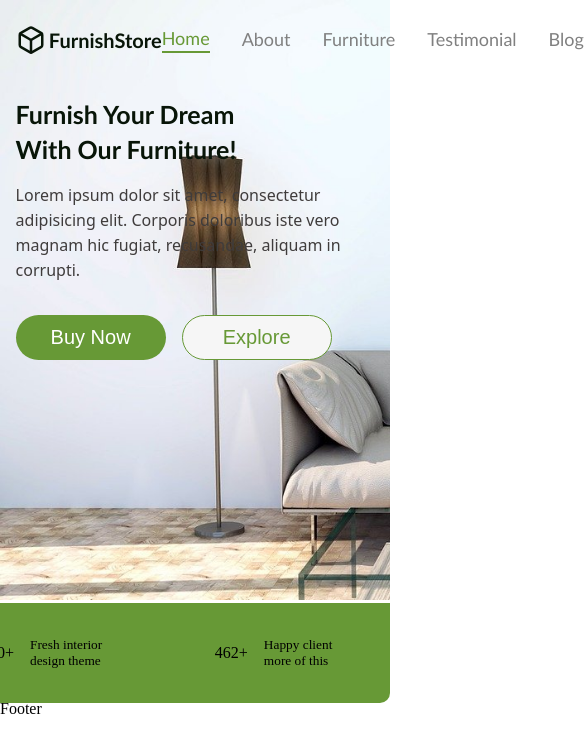
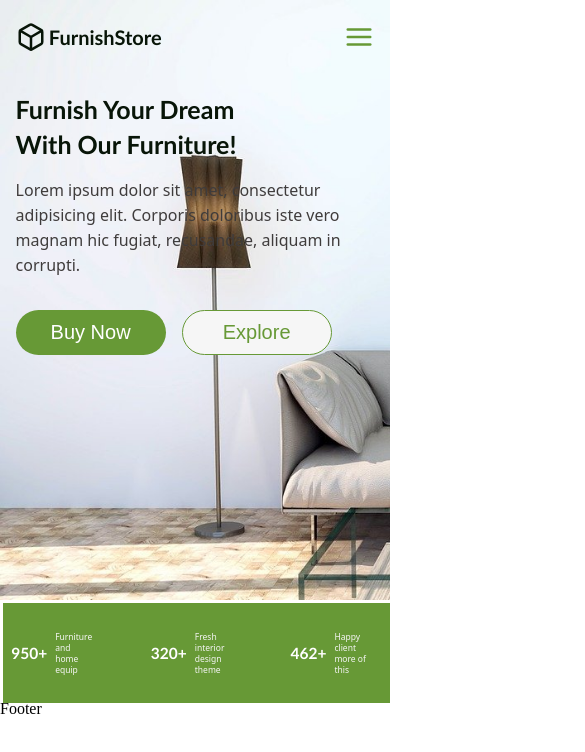
Before and after one commit to techshomez/furnishstore, a React (Vite) app: page / in a window 390 px wide. Shown: the top 752 px of the page, 585 px wide, since content can reach past the window. Built offline with nearby package versions, Linux system fonts and the light colour scheme.

Commit message:
Add banner count component responsive;

```diff
--- a/src/components/common/navbar/navbar.scss
+++ b/src/components/common/navbar/navbar.scss
@@ -11,6 +11,7 @@
     display: flex;
     justify-content: space-between;
     align-items: center;
+    z-index: 3;
 
     .left {
       display: flex;
@@ -133,11 +134,6 @@
 }
 
 @media (max-width: 820px) {
-  .main {
-    padding: 0rem 0%;
-    background-color: #fff;
-    border-radius: 0px;
-
   .header {
     display: flex;
     flex-direction: column;
@@ -326,14 +322,8 @@
     }
   }
 }
-}
 
 @media (max-width: 477px) {
-  .main {
-    padding: 0rem 0%;
-    background-color: #fff;
-    border-radius: 0px;
-
   .header {
     display: flex;
     flex-direction: column;
@@ -522,4 +512,3 @@
     }
   }
 }
-}
--- a/src/components/home/bannerCount/count.scss
+++ b/src/components/home/bannerCount/count.scss
@@ -13,7 +13,6 @@
     gap: 2rem;
     margin: 0.2rem 0rem 0rem 0.2rem;
     height: inherit;
-    border-bottom-right-radius: 10px;
     background-color: var(--green);
 
     .item__list {
@@ -22,6 +21,114 @@
       align-items: center;
       gap: 1rem;
       width: 200px;
+
+      span {
+        color: var(--white);
+        font-size: 40px;
+        font-weight: 700;
+        font-family: "Gill Sans", "Gill Sans MT", Calibri, "Trebuchet MS",
+          sans-serif;
+      }
+
+      small {
+        font-size: 12px;
+        font-weight: 400;
+        color: var(--deep_white);
+        font-family: system-ui, -apple-system, BlinkMacSystemFont, "Segoe UI",
+          Roboto, Oxygen, Ubuntu, Cantarell, "Open Sans", "Helvetica Neue",
+          sans-serif;
+      }
     }
   }
 }
+
+@media (max-width: 820px) {
+  .count {
+    width: 100%;
+    height: 100px;
+    position: absolute;
+    bottom: 0;
+    right: 0;
+    background-color: var(--white);
+
+    .count__items {
+      display: flex;
+      justify-content: center;
+      align-items: center;
+      gap: 2rem;
+      margin: 0.2rem 0rem 0rem 0.2rem;
+      height: inherit;
+      background-color: var(--green);
+
+      .item__list {
+        display: flex;
+        justify-content: center;
+        align-items: center;
+        gap: 1rem;
+        width: 200px;
+
+        span {
+          color: var(--white);
+          font-size: 40px;
+          font-weight: 700;
+          font-family: "Gill Sans", "Gill Sans MT", Calibri, "Trebuchet MS",
+            sans-serif;
+        }
+
+        small {
+          font-size: 12px;
+          font-weight: 400;
+          color: var(--deep_white);
+          font-family: system-ui, -apple-system, BlinkMacSystemFont, "Segoe UI",
+            Roboto, Oxygen, Ubuntu, Cantarell, "Open Sans", "Helvetica Neue",
+            sans-serif;
+        }
+      }
+    }
+  }
+}
+
+@media (max-width: 477px) {
+  .count {
+    width: 100%;
+    height: 100px;
+    position: absolute;
+    bottom: 0;
+    right: 0;
+
+    .count__items {
+      display: flex;
+      justify-content: center;
+      align-items: center;
+      gap: 2rem;
+      margin: 0.2rem 0rem 0rem 0.2rem;
+      height: inherit;
+
+      .item__list {
+        display: flex;
+        justify-content: center;
+        align-items: center;
+        gap: 0.5rem;
+        width: 200px;
+        padding: 0.5rem;
+
+        span {
+          color: var(--white);
+          font-size: 15.5px;
+          font-weight: 700;
+          font-family: "Gill Sans", "Gill Sans MT", Calibri, "Trebuchet MS",
+            sans-serif;
+        }
+
+        small {
+          font-size: 8.5px;
+          font-weight: 300;
+          color: var(--deep_white);
+          font-family: system-ui, -apple-system, BlinkMacSystemFont, "Segoe UI",
+            Roboto, Oxygen, Ubuntu, Cantarell, "Open Sans", "Helvetica Neue",
+            sans-serif;
+        }
+      }
+    }
+  }
+}
--- a/src/components/home/bannerCount/index.jsx
+++ b/src/components/home/bannerCount/index.jsx
@@ -8,7 +8,7 @@ const BannerCount = () => {
           <span>950+</span>
           <small>
             Furniture and <br />
-            home equipment
+            home equip
           </small>
         </div>
         <div className="item__list">
```
Lines whose indentation alone changed are shown as unchanged.
